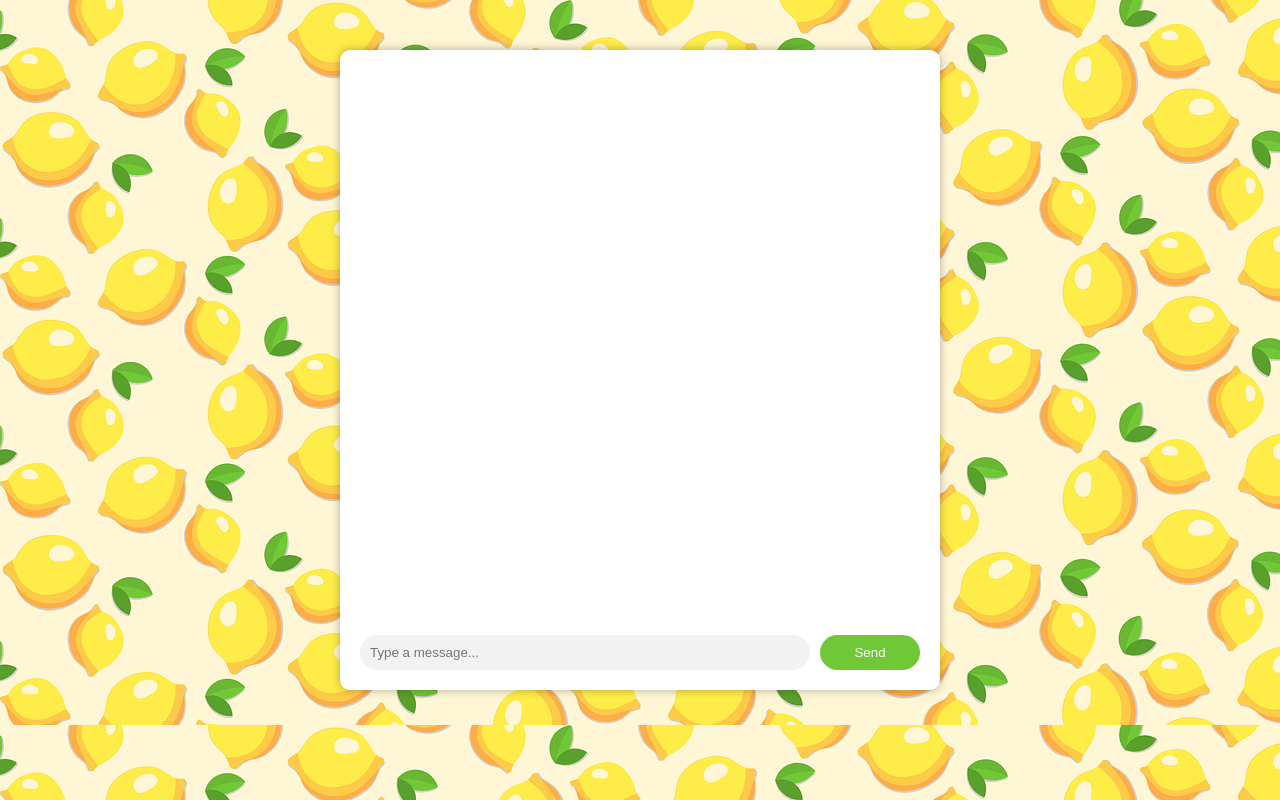
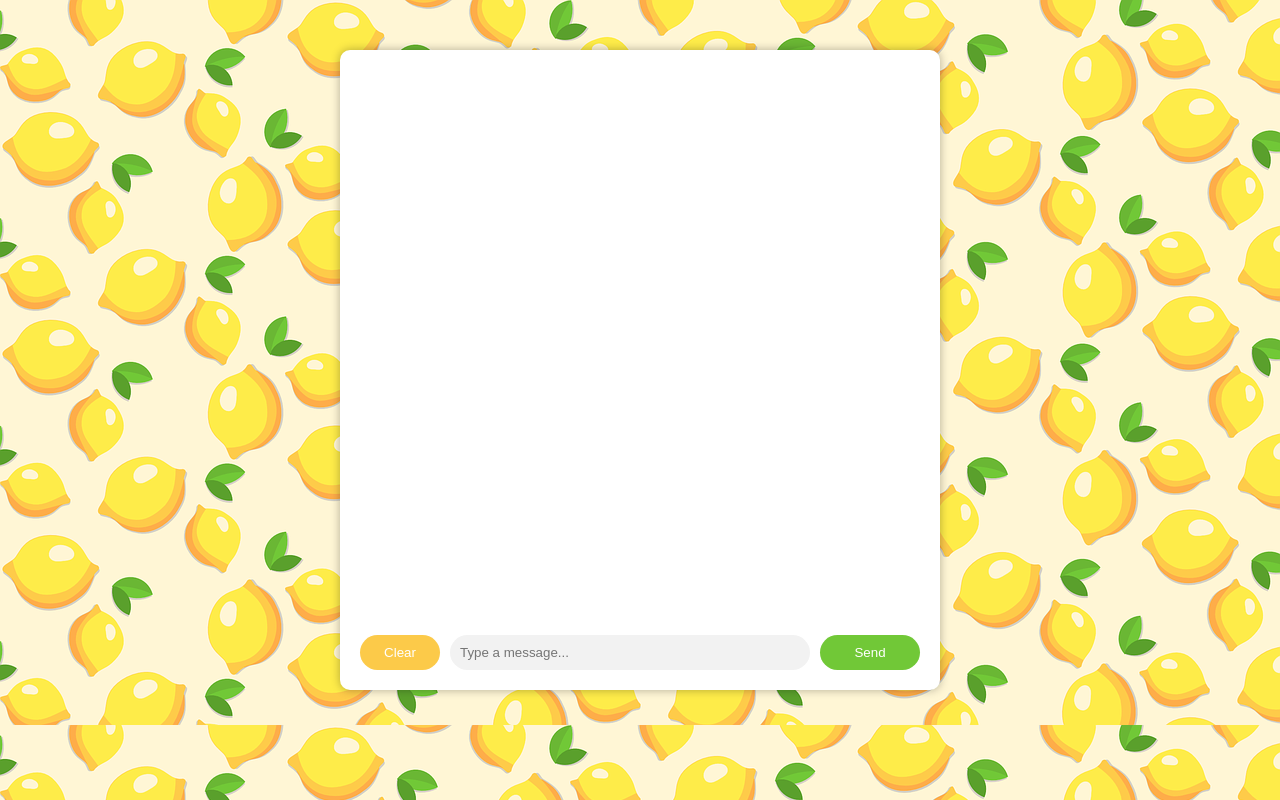
Before and after one commit to mare5x/dragonhack-2023, a website: page frontend/src/index.html in a window 1280 px wide. Drawn offline with Linux system fonts and the light colour scheme.

Commit message:
clear button added

```diff
--- a/frontend/src/index.html
+++ b/frontend/src/index.html
@@ -12,6 +12,7 @@
     </div>
 
     <div class="input-container">
+      <button id="clear-button">Clear</button>
       <input type="text" id="message-input" placeholder="Type a message...">
       <button id="send-button">Send</button>
     </div>
--- a/frontend/src/script.js
+++ b/frontend/src/script.js
@@ -4,6 +4,7 @@ const BACKEND_URL = "http://localhost:5000"
 const messageInput = document.getElementById('message-input');
 const sendButton = document.getElementById('send-button');
 const messages = document.getElementById('messages');
+const clearButton = document.getElementById('clear-button');
 
 
 function addUserMessage(text) {
@@ -85,3 +86,8 @@ messageInput.addEventListener('keydown', async (event) => {
     await addResponseMessage(resp);
   }
 });
+
+clearButton.addEventListener('click', () => {
+  messages.innerHTML = '';
+  messageInput.value = '';
+});
--- a/frontend/src/style.css
+++ b/frontend/src/style.css
@@ -71,6 +71,16 @@ body {
   cursor: pointer;
 }
 
+#clear-button {
+  width: 80px;
+  border: none;
+  border-radius: 20px;
+  background-color: #fcca49;
+  margin-right: 10px;
+  color: #fff;
+  cursor: pointer;
+}
+
 .image-container {
   display: flex;
   flex-direction: column;
```
